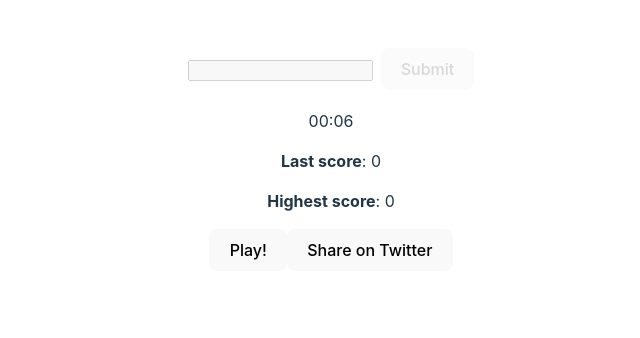
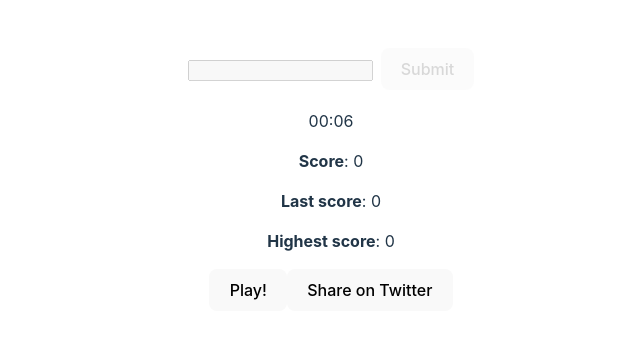
Before and after one commit to bjspencer/last_letter, a React (Vite) app: page / in a window 1280 px wide. Shown: the part 108-446 px from the top of the page, without its empty margins (309-949 px from the left). Built offline with nearby package versions, Linux system fonts and the light colour scheme; no server answers.

Commit message:
moved score, edited twitter message

```diff
--- a/src/App.jsx
+++ b/src/App.jsx
@@ -149,7 +149,7 @@ function App() {
   }, [timer, playerLosses, score]);
 
   const shareOnTwitter = () => {
-    const tweetUrl = `https://twitter.com/intent/tweet?text=My+score+is+${lastScore}+in+the+Word+Game!+Play+now!+https://lstltr.netlify.app&hashtags=WordGame`;
+    const tweetUrl = `https://twitter.com/intent/tweet?text=My+score+is+${lastScore}+in+Last+Letter+!+Play+now!+https://lstltr.netlify.app&hashtags=lasTletteR`;
     window.open(tweetUrl, '_blank');
   };
 
@@ -193,6 +193,7 @@ function App() {
           }}>Submit</button>
           <h2>{message}</h2>
           <p>{timer}</p>
+          <p><b>Score</b>: {score}</p>
           <p><b>Last score</b>: {lastScore}</p>
           <p><b>Highest score</b>: {highestScore}</p>
           {!playing && (
@@ -203,7 +204,6 @@ function App() {
               {/*   <button onClick={shareOnFacebook}>Share on Facebook</button> */}
             </>)
           }
-          {playing && <p>Score: {score}</p>}
         </div>
       </div>
       <InfoModal open={modalOpen} handleClose={handleModalClose} />
```
